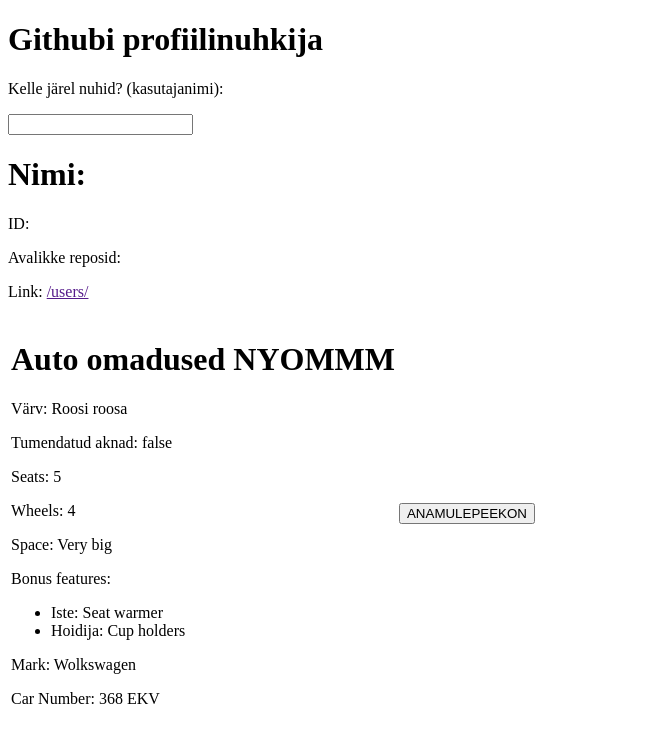
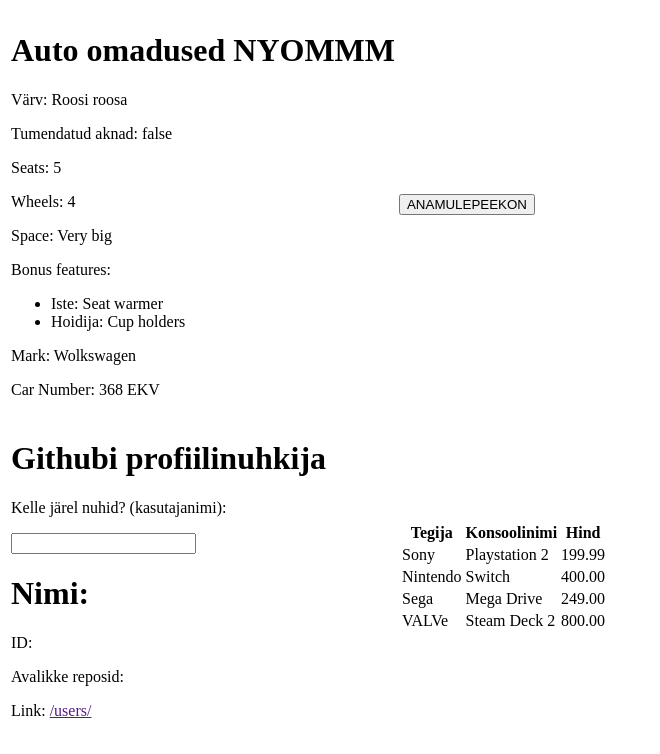
Before and after one commit to RasmusOlesk/HajusRakendus_TARge25, a website: page index.html in a window 1280 px wide. Shown: the whole page, without its empty margins (0-660 px from the left). Drawn offline with Linux system fonts and the light colour scheme.

Commit message:
xml tunnitöö

```diff
--- /dev/null
+++ b/data.xml
@@ -0,0 +1,23 @@
+<?xml  version="1.0" encoding="UTF-8"?>
+<modernconsoles>
+    <console>
+        <name>Playstation 2</name>
+        <price>199.99</price>
+        <company>Sony</company>
+    </console>
+    <console>
+        <name>Switch</name>
+        <price>400.00</price>
+        <company>Nintendo</company>
+    </console>
+    <console>
+        <name>Mega Drive</name>
+        <price>249.00</price>
+        <company>Sega</company>
+    </console>
+    <console>
+        <name>Steam Deck 2</name>
+        <price>800.00</price>
+        <company>VALVe</company>
+    </console>
+</modernconsoles>
--- a/index.html
+++ b/index.html
@@ -27,11 +27,14 @@
             </td>
         </tr>
         <tr>
-            <div id="gitdata"></div>
+            <td><div id="gitdata"></div></td>
+            <td><div id="consoleContent"></div></td>
         </tr>
     </table>
 
+    <script src="./github.js" type="module"></script>
     <script src="./carjson.js" type="module"></script>
-    <script src="./github.js" type="module"></script>
+    <script src="./readxml.js" type="module"></script>
+
 </body>
 </html>
--- /dev/null
+++ b/readxml.js
@@ -0,0 +1,30 @@
+function getData() {
+    let xmlhttp = new XMLHttpRequest();
+    let XMLContent;
+    xmlhttp.open("GET", "./data.xml", false);
+    xmlhttp.send();
+    XMLContent = xmlhttp.responseXML;
+    let tableRows = `
+    <tr>
+        <th>Tegija</th>
+        <th>Konsoolinimi</th>
+        <th>Hind</th>
+    </tr>
+    `
+    let consoleElements = XMLContent.getElementsByTagName("console")
+
+    for (let i = 0; i < consoleElements.length; i++) {
+        tableRows += `
+        <tr>
+            <td>${consoleElements[i].getElementsByTagName("company")[0].childNodes[0].nodeValue}</td>
+            <td>${consoleElements[i].getElementsByTagName("name")[0].childNodes[0].nodeValue}</td>
+            <td>${consoleElements[i].getElementsByTagName("price")[0].childNodes[0].nodeValue}</td>
+        </tr>
+        `
+    }
+    document.getElementById("xmlTable").innerHTML = tableRows;
+}
+document.getElementById("consoleContent").innerHTML = `
+<table id="xmlTable"></table>
+`
+getData()
```
Lines whose indentation alone changed are shown as unchanged.
